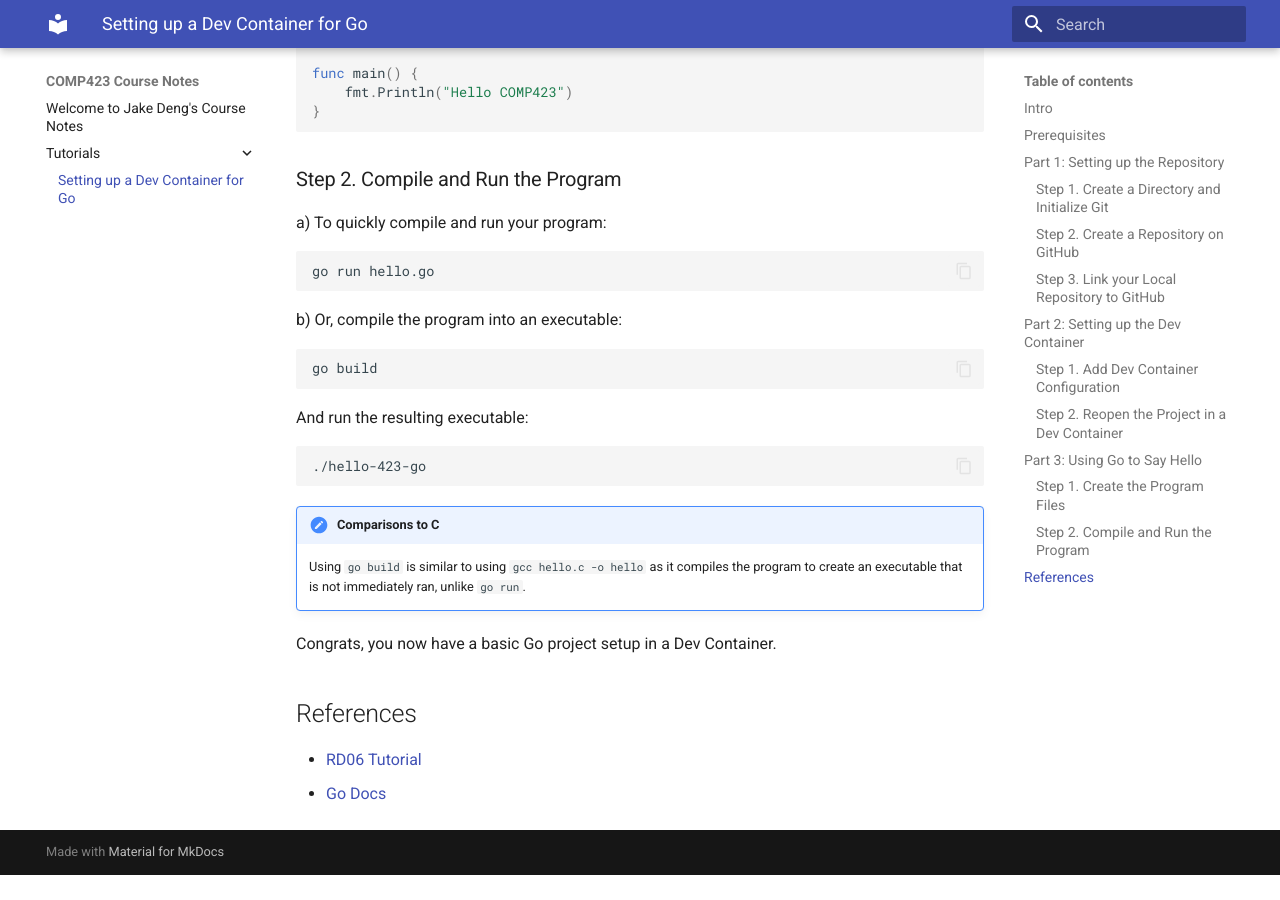
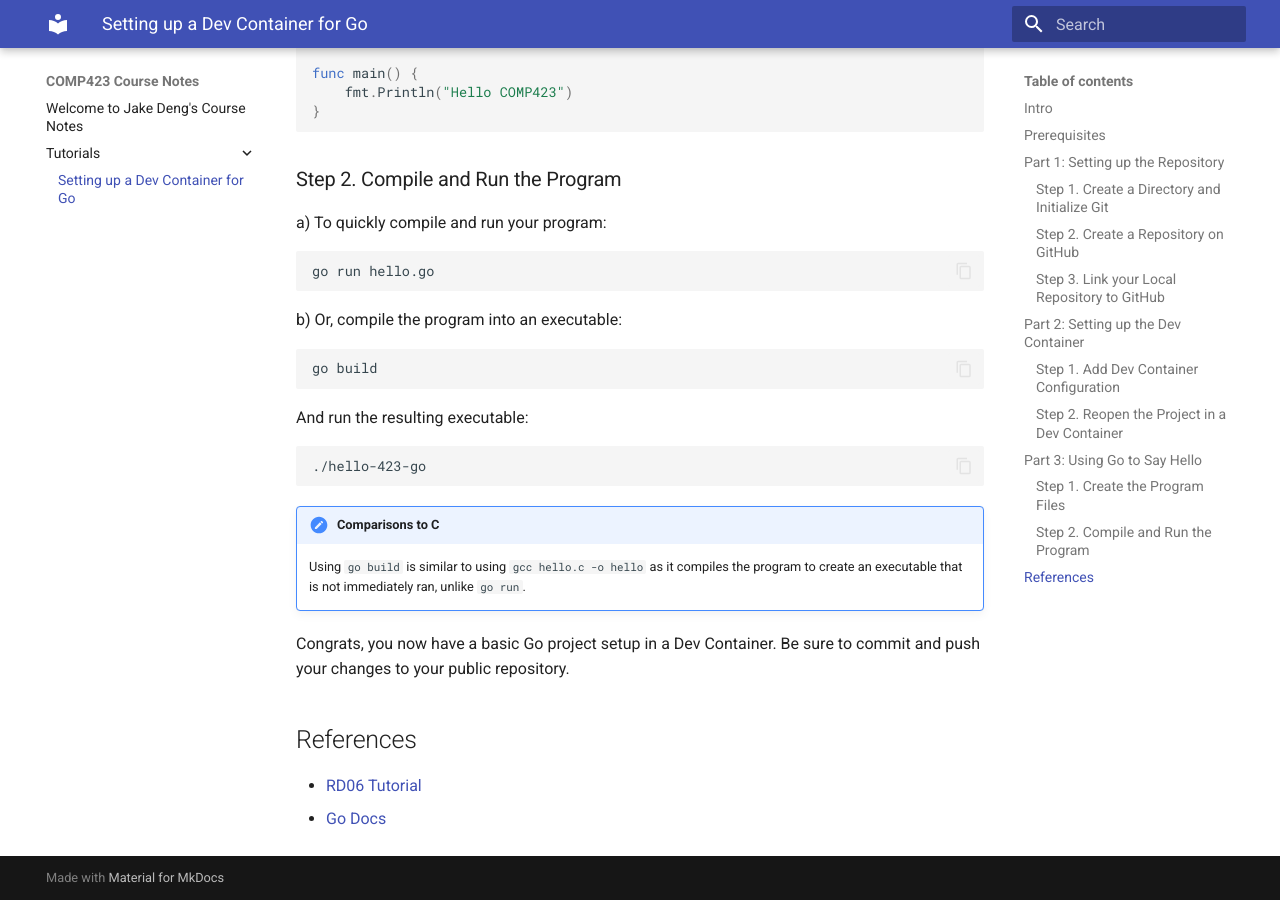
Before and after one commit to jakethellama/comp423-course-notes, an MkDocs documentation site: the page built from docs/tutorials/go-setup.md, in a window 1280 px wide and 900 px high, scrolled down 3013 px. Built offline with MkDocs 1.6.1 and Material for MkDocs 9.7.7, drawn with Linux system fonts in a browser that asks for light colours; before the commit the page ends 3888 px from its top, so only the background shows below that.

Commit message:
Added line about pushing to public repository.

```diff
--- a/docs/tutorials/go-setup.md
+++ b/docs/tutorials/go-setup.md
@@ -158,7 +158,7 @@ And run the resulting executable:
 !!! note "Comparisons to C"
     Using `go build` is similar to using `gcc hello.c -o hello` as it compiles the program to create an executable that is not immediately ran, unlike `go run`.
 
-Congrats, you now have a basic Go project setup in a Dev Container.
+Congrats, you now have a basic Go project setup in a Dev Container. Be sure to commit and push your changes to your public repository.
 
 ## References
 
```
